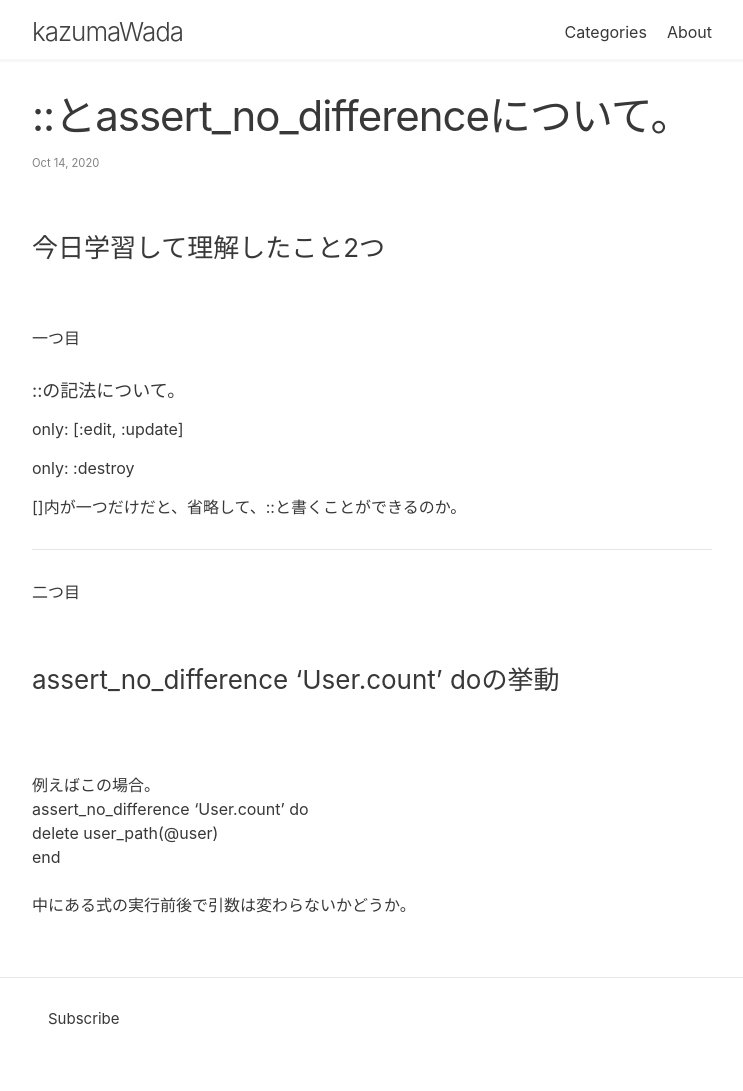
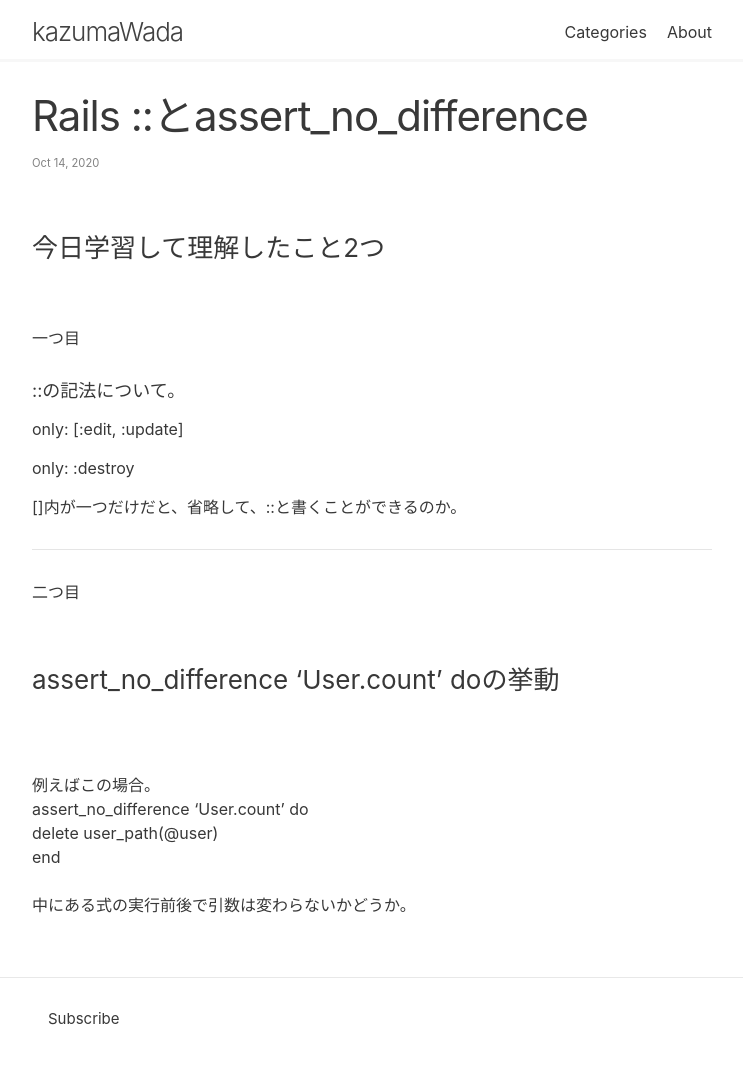
Before and after one commit to kazblog/kazblog.github.io, a Jekyll site: the page built from _posts/2020-10-14-study-log.md, in a window 1280 px wide. Shown: the whole page, without its empty margins (268-1011 px from the left). Built offline with Jekyll 4.4.1, drawn with Linux system fonts in a browser that asks for light colours.

Commit message:
Update 2020-10-14-study-log.md

```diff
--- a/_posts/2020-10-14-study-log.md
+++ b/_posts/2020-10-14-study-log.md
@@ -1,6 +1,6 @@
 ---
 layout: post
-title:  "::とassert_no_differenceについて。"
+title:  "Rails ::とassert_no_difference"
 date:   2020-10-14 12:39:36 +0900
 categories: Rails
 permalink: /assert_no_difference/
```
